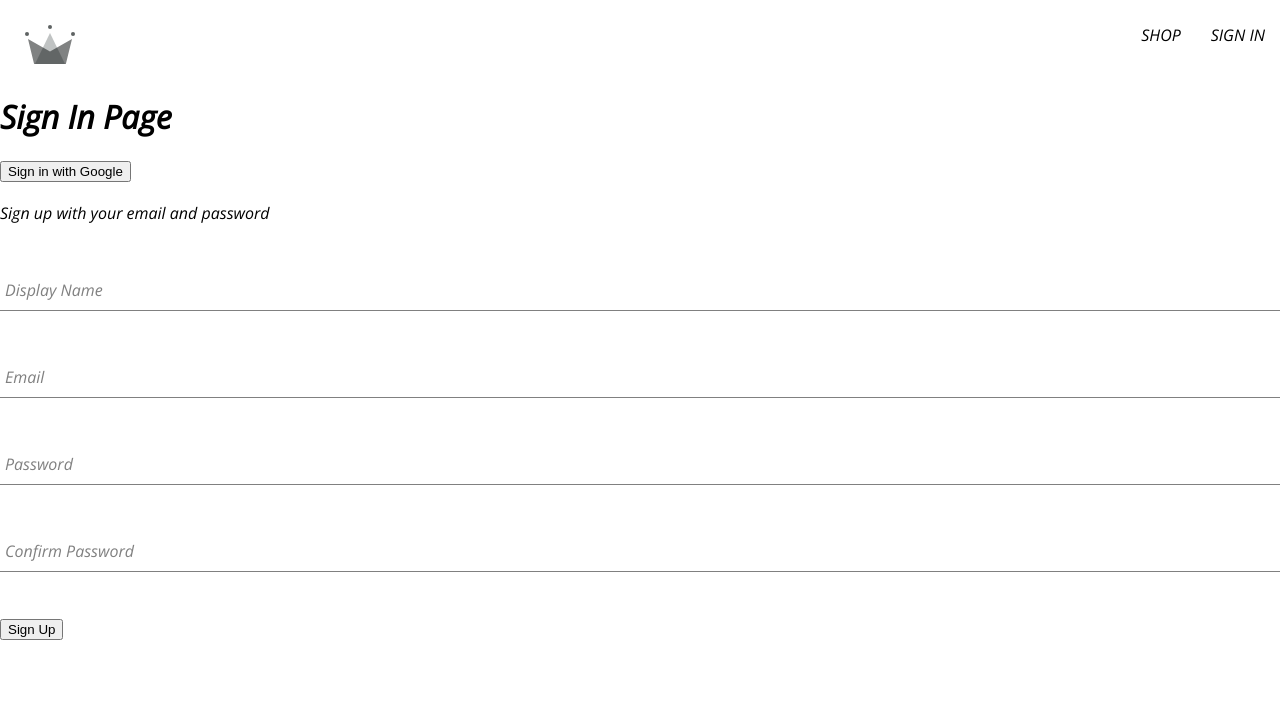
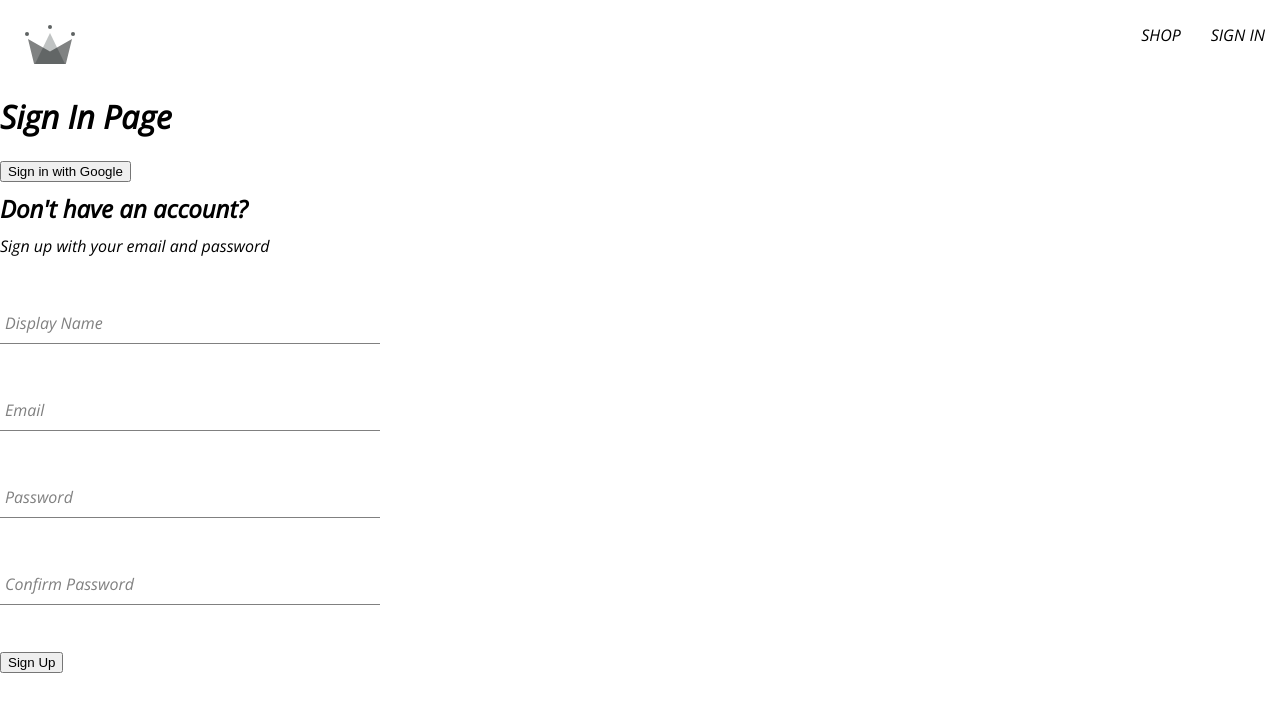
Before and after one commit to AnastasiiaChaplits/e-commerce-shop, a React (Create React App) app: page /sign-in in a window 1280 px wide. Shown: the top 712 px of the page. Built offline with nearby package versions, Linux system fonts and the light colour scheme.

Commit message:
applied styles to SignUp form

```diff
--- a/src/components/SignUpForm/SignUpForm.jsx
+++ b/src/components/SignUpForm/SignUpForm.jsx
@@ -1,5 +1,6 @@
 import { useState } from "react";
 
+import "./styles.scss";
 import {
   createAuthWithEmailAndPassword,
   createUserDocumentFromAuth,
@@ -46,7 +47,7 @@
 
   return (
     <div className="sign-up-container">
-      <h2></h2>
+      <h2>Don't have an account?</h2>
       <span>Sign up with your email and password</span>
       <form onSubmit={handleSubmit}>
         <FormInput
--- /dev/null
+++ b/src/components/SignUpForm/styles.scss
@@ -0,0 +1,9 @@
+.sign-up-container {
+  display: flex;
+  flex-direction: column;
+  width: 380px;
+
+  h2 {
+    margin: 10px 0;
+  }
+}
```
